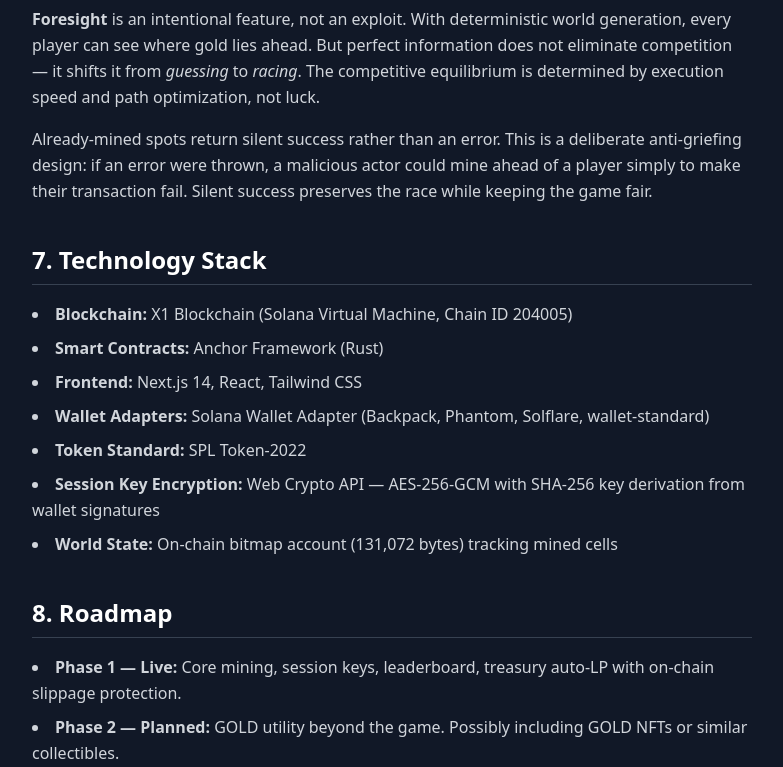
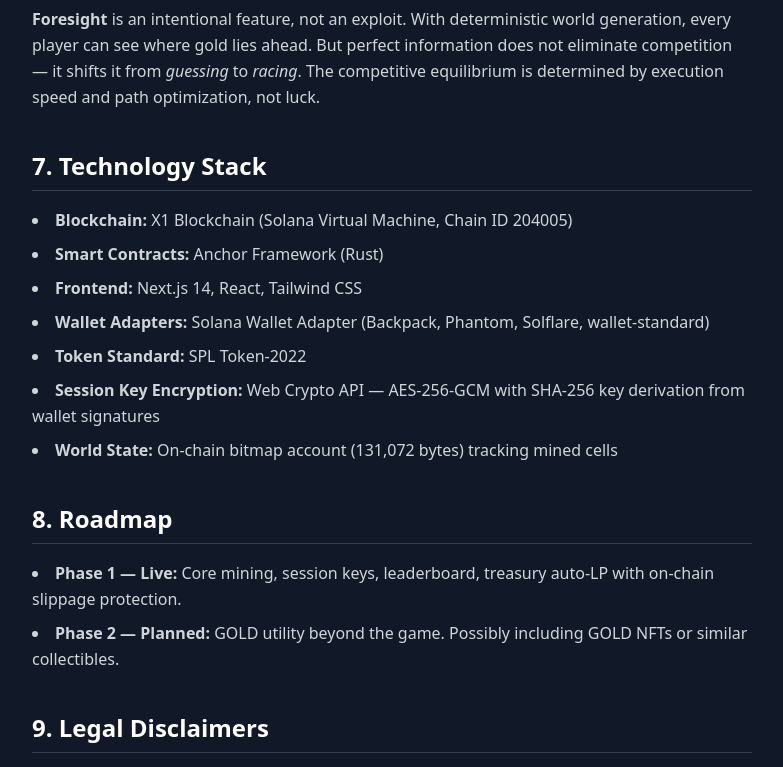
Before and after one commit to silvercrypto888/gold-miner, a Next.js app in the folder app/: page /litepaper in a window 1280 px wide. Shown: the part 2500-3267 px from the top of the page, without its empty margins (248-1031 px from the left). Built offline with nearby package versions, Linux system fonts and the light colour scheme.

Commit message:
docs(litepaper): remove silent already-mined paragraph from Game Theory
Implementation detail belongs in GAME_DESIGN.md, not the litepaper.

```diff
--- a/app/src/app/litepaper/page.tsx
+++ b/app/src/app/litepaper/page.tsx
@@ -171,16 +171,11 @@
             unsustainable: shared finite spots drive per-player yield toward zero. The incentive to explore
             new territory arises naturally from the consumable-resource mechanic.
           </p>
-          <p className="text-gray-300 leading-relaxed mb-4">
+          <p className="text-gray-300 leading-relaxed">
             <strong>Foresight</strong> is an intentional feature, not an exploit. With deterministic world
             generation, every player can see where gold lies ahead. But perfect information does not eliminate
             competition — it shifts it from <em>guessing</em> to <em>racing</em>. The competitive equilibrium is
             determined by execution speed and path optimization, not luck.
-          </p>
-          <p className="text-gray-300 leading-relaxed">
-            Already-mined spots return silent success rather than an error. This is a deliberate anti-griefing
-            design: if an error were thrown, a malicious actor could mine ahead of a player simply to make
-            their transaction fail. Silent success preserves the race while keeping the game fair.
           </p>
         </section>
 
```
